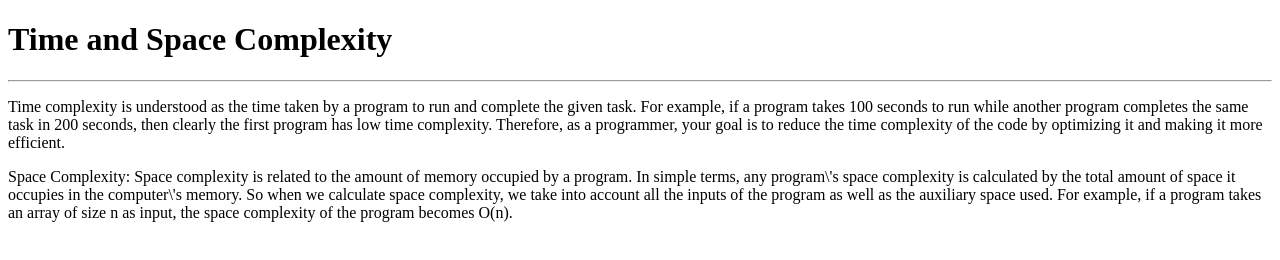
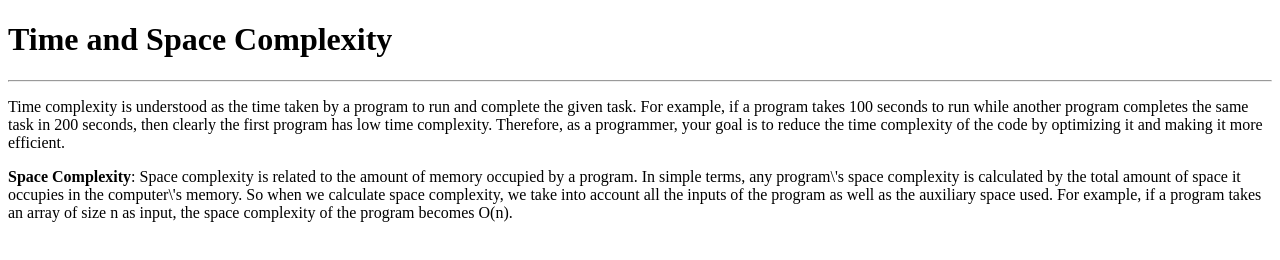
Before and after one commit to acciojob/time-and-space-complexity-MRer009, a website: page main.html in a window 1280 px wide. Drawn offline with Linux system fonts and the light colour scheme.

Commit message:
created a submission

```diff
--- a/main.html
+++ b/main.html
@@ -12,7 +12,7 @@
 	<hr>
 	<div>
 	<p>Time complexity is understood as the time taken by a program to run and complete the given task. For example, if a program takes 100 seconds to run while another program completes the same task in 200 seconds, then clearly the first program has low time complexity. Therefore, as a programmer, your goal is to reduce the time complexity of the code by optimizing it and making it more efficient.</p>
-	<p>Space Complexity: Space complexity is related to the amount of memory occupied by a program. In simple terms, any program\'s space complexity is calculated by the total amount of space it occupies in the computer\'s memory. So when we calculate space complexity, we take into account all the inputs of the program as well as the auxiliary space used. For example, if a program takes an array of size n as input, the space complexity of the program becomes O(n).</p>
+	<p><b>Space Complexity</b>: Space complexity is related to the amount of memory occupied by a program. In simple terms, any program\'s space complexity is calculated by the total amount of space it occupies in the computer\'s memory. So when we calculate space complexity, we take into account all the inputs of the program as well as the auxiliary space used. For example, if a program takes an array of size n as input, the space complexity of the program becomes O(n).</p>
 	</div>
 	<script type="text/javascript" src="./script.js">
 </script>
```
